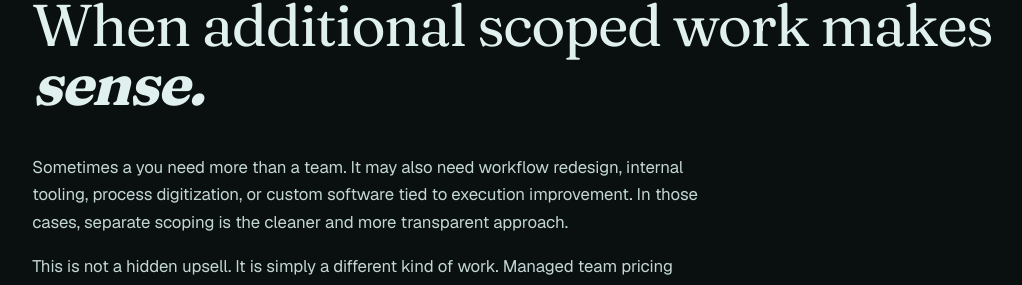
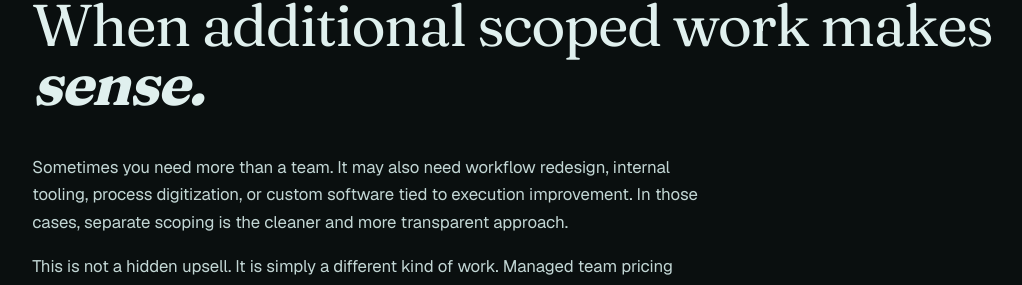
Before and after one commit to gugan-zemuria/Senatio-landing-page, a Next.js app: page /pricing in a window 1280 px wide. Shown: the part 4017-4302 px from the top of the page, without its empty margins (19-1041 px from the left). Built offline with nearby package versions, Linux system fonts and the light colour scheme.

Commit message:
fix: correct grammatical error in pricing page description

```diff
--- a/src/app/pricing/page.tsx
+++ b/src/app/pricing/page.tsx
@@ -280,7 +280,7 @@ export default function PricingPage() {
             </div>
             <div style={{ ...s.max, ...s.stack }} data-reveal>
               <p style={s.text}>
-                Sometimes a you need more than a team. It may also need workflow redesign, internal tooling, process digitization, or custom software tied to execution improvement. In those cases, separate scoping is the cleaner and more transparent approach.
+                Sometimes you need more than a team. It may also need workflow redesign, internal tooling, process digitization, or custom software tied to execution improvement. In those cases, separate scoping is the cleaner and more transparent approach.
               </p>
               <p style={s.text}>
                 This is not a hidden upsell. It is simply a different kind of work. Managed team pricing covers the team and the operating layer around it. Deeper internal solution work should be scoped according to the problem, complexity, and level of implementation required.
```
